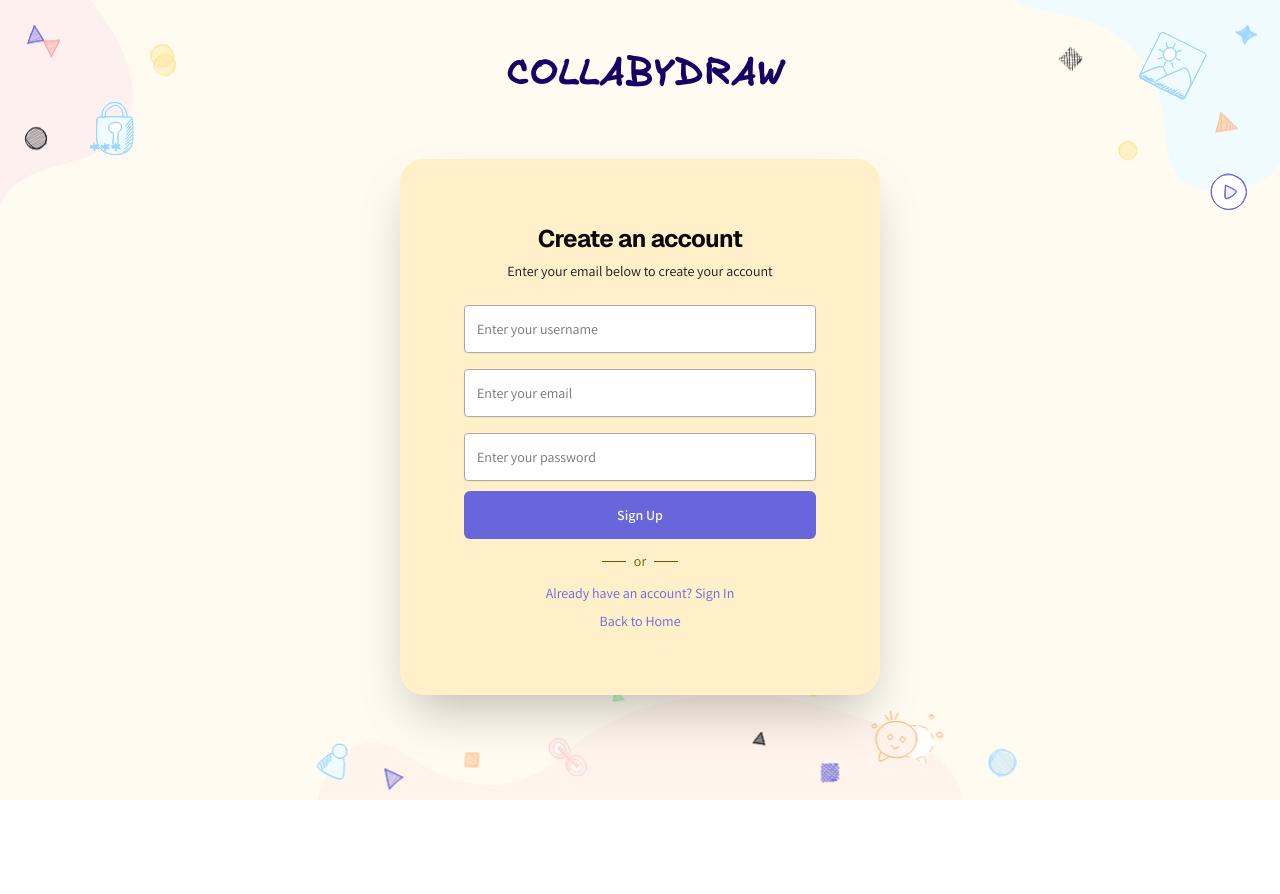
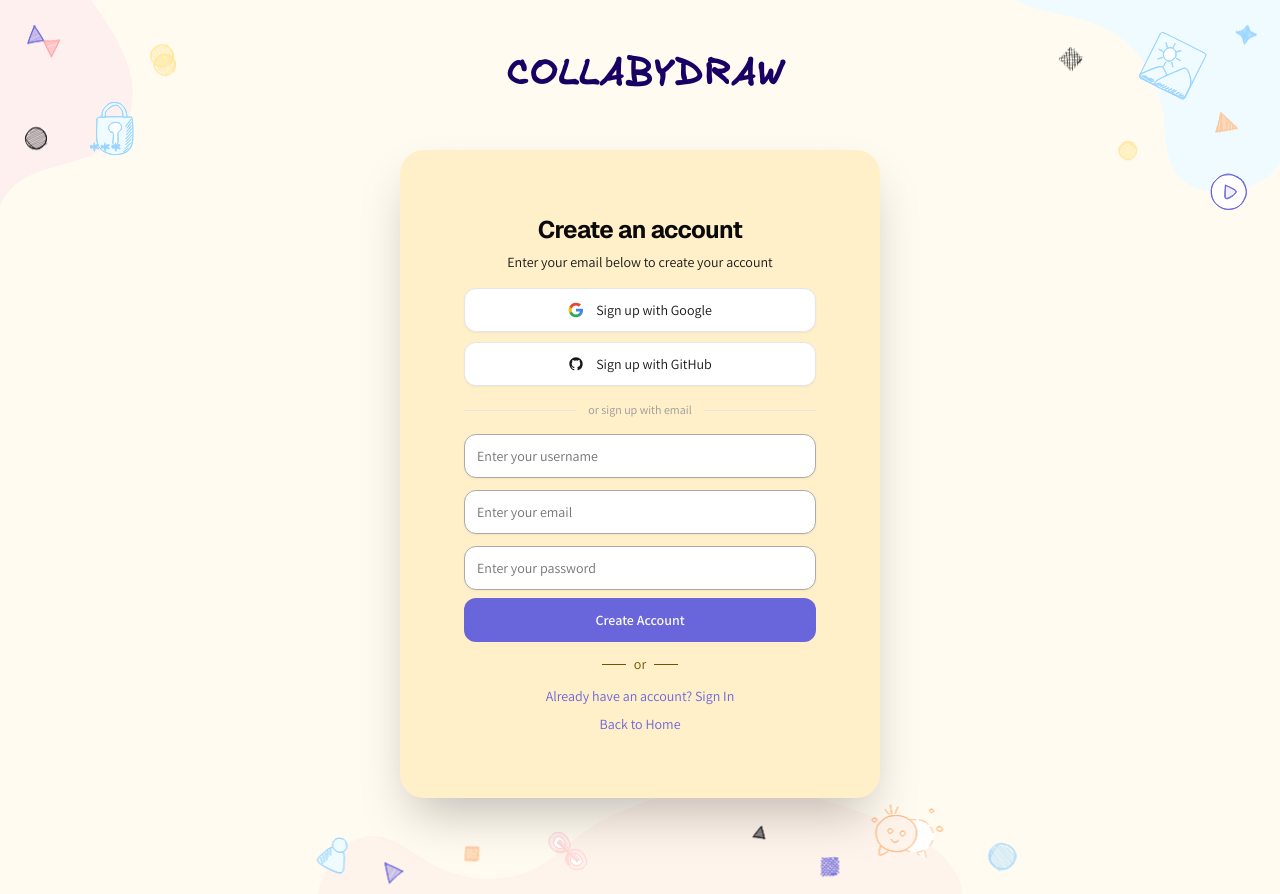
Before and after one commit to YashGarg81/collabydraw, a Next.js app in the folder apps/collabydraw/: page /auth/signup in a window 1280 px wide. Before the commit the page ends 800 px from the top, so only its background shows below. Built offline with nearby package versions, Linux system fonts and the light colour scheme.

Commit message:
feat: Phase 1 completion - Google/GitHub OAuth, PostgreSQL support, social login UI, .env.example

```diff
--- a/apps/collabydraw/components/auth/signin-form.tsx
+++ b/apps/collabydraw/components/auth/signin-form.tsx
@@ -5,34 +5,75 @@ import { useForm } from "react-hook-form";
 import * as z from "zod";
 import { signIn } from "next-auth/react";
 import { useSearchParams, useRouter } from "next/navigation";
-import { useTransition } from "react";
+import { useTransition, useState } from "react";
 import { Button } from "@/components/ui/button";
 import {
-    Form,
-    FormControl,
-    FormField,
-    FormItem,
-    FormLabel,
-    FormMessage,
+    Form, FormControl, FormField, FormItem, FormLabel, FormMessage,
 } from "@/components/ui/form";
 import { Input } from "@/components/ui/input";
 import { toast } from "sonner";
 import { SigninSchema } from "@repo/common/types";
+import { Loader2 } from "lucide-react";
 
 type SignInFormValues = z.infer<typeof SigninSchema>;
+
+// ── Social buttons ────────────────────────────────────────────────────────────
+
+function GoogleIcon() {
+    return (
+        <svg className="w-4 h-4" viewBox="0 0 24 24">
+            <path fill="#4285F4" d="M22.56 12.25c0-.78-.07-1.53-.2-2.25H12v4.26h5.92c-.26 1.37-1.04 2.53-2.21 3.31v2.77h3.57c2.08-1.92 3.28-4.74 3.28-8.09z" />
+            <path fill="#34A853" d="M12 23c2.97 0 5.46-.98 7.28-2.66l-3.57-2.77c-.98.66-2.23 1.06-3.71 1.06-2.86 0-5.29-1.93-6.16-4.53H2.18v2.84C3.99 20.53 7.7 23 12 23z" />
+            <path fill="#FBBC05" d="M5.84 14.09c-.22-.66-.35-1.36-.35-2.09s.13-1.43.35-2.09V7.07H2.18C1.43 8.55 1 10.22 1 12s.43 3.45 1.18 4.93l2.85-2.22.81-.62z" />
+            <path fill="#EA4335" d="M12 5.38c1.62 0 3.06.56 4.21 1.64l3.15-3.15C17.45 2.09 14.97 1 12 1 7.7 1 3.99 3.47 2.18 7.07l3.66 2.84c.87-2.6 3.3-4.53 6.16-4.53z" />
+        </svg>
+    );
+}
+
+function GitHubIcon() {
+    return (
+        <svg className="w-4 h-4" viewBox="0 0 24 24" fill="currentColor">
+            <path d="M12 2C6.477 2 2 6.484 2 12.017c0 4.425 2.865 8.18 6.839 9.504.5.092.682-.217.682-.483 0-.237-.008-.868-.013-1.703-2.782.605-3.369-1.343-3.369-1.343-.454-1.158-1.11-1.466-1.11-1.466-.908-.62.069-.608.069-.608 1.003.07 1.531 1.032 1.531 1.032.892 1.53 2.341 1.088 2.91.832.092-.647.35-1.088.636-1.338-2.22-.253-4.555-1.113-4.555-4.951 0-1.093.39-1.988 1.029-2.688-.103-.253-.446-1.272.098-2.65 0 0 .84-.27 2.75 1.026A9.564 9.564 0 0112 6.844c.85.004 1.705.115 2.504.337 1.909-1.296 2.747-1.027 2.747-1.027.546 1.379.202 2.398.1 2.651.64.7 1.028 1.595 1.028 2.688 0 3.848-2.339 4.695-4.566 4.943.359.309.678.92.678 1.855 0 1.338-.012 2.419-.012 2.747 0 .268.18.58.688.482A10.019 10.019 0 0022 12.017C22 6.484 17.522 2 12 2z" />
+        </svg>
+    );
+}
+
+interface SocialButtonProps {
+    provider: "google" | "github";
+    callbackUrl: string;
+    label: string;
+    icon: React.ReactNode;
+}
+
+function SocialButton({ provider, callbackUrl, label, icon }: SocialButtonProps) {
+    const [loading, setLoading] = useState(false);
+    return (
+        <button
+            type="button"
+            disabled={loading}
+            onClick={async () => {
+                setLoading(true);
+                await signIn(provider, { callbackUrl });
+            }}
+            className="w-full flex items-center justify-center gap-3 h-11 px-4 rounded-xl border border-[#e5e5e5] bg-white hover:bg-gray-50 text-[#171717] text-sm font-medium transition-all disabled:opacity-60 shadow-sm"
+        >
+            {loading ? <Loader2 className="w-4 h-4 animate-spin" /> : icon}
+            {label}
+        </button>
+    );
+}
+
+// ── Main form ─────────────────────────────────────────────────────────────────
 
 export function SignInForm() {
     const router = useRouter();
     const searchParams = useSearchParams();
-    const callbackUrl = searchParams.get("callbackUrl") || "/";
+    const callbackUrl = searchParams.get("callbackUrl") || "/dashboard";
     const [isPending, startTransition] = useTransition();
 
     const form = useForm<SignInFormValues>({
         resolver: zodResolver(SigninSchema),
-        defaultValues: {
-            email: "",
-            password: "",
-        },
+        defaultValues: { email: "", password: "" },
     });
 
     async function onSubmit(values: SignInFormValues) {
@@ -43,74 +84,61 @@ export function SignInForm() {
                     password: values.password,
                     redirect: false,
                 });
-
-                if (result?.error) {
-                    toast.error(result.error);
-                    return;
-                }
-
+                if (result?.error) { toast.error(result.error); return; }
                 toast.success("Signed in successfully");
                 router.push(callbackUrl);
                 router.refresh();
             } catch (error) {
                 toast.error("Something went wrong. Please try again.");
-                const errorMessage = error instanceof Error ? error.message : "Something went wrong. Please try again.";
-                console.error(errorMessage)
+                console.error(error);
             }
         });
     }
 
     return (
-        <Form {...form}>
-            <form onSubmit={form.handleSubmit(onSubmit)} className="space-y-4">
-                <FormField
-                    control={form.control}
-                    name="email"
-                    render={({ field }) => (
+        <div className="space-y-4">
+            {/* Social OAuth buttons */}
+            <div className="space-y-2.5">
+                <SocialButton provider="google" callbackUrl={callbackUrl} label="Continue with Google" icon={<GoogleIcon />} />
+                <SocialButton provider="github" callbackUrl={callbackUrl} label="Continue with GitHub" icon={<GitHubIcon />} />
+            </div>
+
+            {/* Divider */}
+            <div className="relative flex items-center gap-3">
+                <div className="flex-1 h-px bg-[#e5e5e5]" />
+                <span className="text-xs text-[#999] shrink-0">or continue with email</span>
+                <div className="flex-1 h-px bg-[#e5e5e5]" />
+            </div>
+
+            {/* Credentials form */}
+            <Form {...form}>
+                <form onSubmit={form.handleSubmit(onSubmit)} className="space-y-3">
+                    <FormField control={form.control} name="email" render={({ field }) => (
                         <FormItem>
                             <FormLabel className="sr-only">Email</FormLabel>
                             <FormControl>
-                                <Input
-                                    {...field}
-                                    disabled={isPending}
-                                    placeholder="Enter your email"
-                                    className="h-12 bg-form-input hover:bg-form-input-hover p-3 border rounded border-color-border-input text-form-color-text !ring-0 !outline-0 focus:border-color-outline-focus focus:border-[2px]"
-                                />
+                                <Input {...field} disabled={isPending} placeholder="Enter your email"
+                                    className="h-11 bg-form-input hover:bg-form-input-hover p-3 border rounded-xl border-color-border-input text-form-color-text !ring-0 !outline-0 focus:border-color-outline-focus focus:border-[2px]" />
                             </FormControl>
                             <FormMessage />
                         </FormItem>
-                    )}
-                />
-
-                <FormField
-                    control={form.control}
-                    name="password"
-                    render={({ field }) => (
+                    )} />
+                    <FormField control={form.control} name="password" render={({ field }) => (
                         <FormItem>
                             <FormLabel className="sr-only">Password</FormLabel>
                             <FormControl>
-                                <Input
-                                    {...field}
-                                    type="password"
-                                    disabled={isPending}
-                                    placeholder="Enter your password"
-                                    className="space-y-[10px] h-12 bg-form-input hover:bg-form-input-hover p-3 border rounded border-color-border-input text-form-color-text !ring-0 !outline-0 focus:border-color-outline-focus focus:border-[2px]"
-                                />
+                                <Input {...field} type="password" disabled={isPending} placeholder="Enter your password"
+                                    className="h-11 bg-form-input hover:bg-form-input-hover p-3 border rounded-xl border-color-border-input text-form-color-text !ring-0 !outline-0 focus:border-color-outline-focus focus:border-[2px]" />
                             </FormControl>
                             <FormMessage />
                         </FormItem>
-                    )}
-                />
-
-                <Button
-                    type="submit"
-                    className="!mt-[10px] w-full h-12 rounded-md text-sm font-semibold shadow-none bg-color-primary hover:bg-brand-hover active:bg-brand-active active:scale-[.98]"
-                    disabled={isPending}
-                    size={"lg"}
-                >
-                    {isPending ? "Signing in..." : "Sign In"}
-                </Button>
-            </form>
-        </Form>
+                    )} />
+                    <Button type="submit" disabled={isPending} size="lg"
+                        className="!mt-2 w-full h-11 rounded-xl text-sm font-semibold shadow-none bg-color-primary hover:bg-brand-hover active:bg-brand-active active:scale-[.98]">
+                        {isPending ? <><Loader2 className="w-4 h-4 animate-spin mr-2" />Signing in…</> : "Sign In"}
+                    </Button>
+                </form>
+            </Form>
+        </div>
     );
 }
--- a/apps/collabydraw/components/auth/signup-form.tsx
+++ b/apps/collabydraw/components/auth/signup-form.tsx
@@ -10,10 +10,45 @@ import { z } from 'zod';
 import { Form, FormControl, FormField, FormItem, FormLabel, FormMessage } from "../ui/form";
 import { Button } from "../ui/button";
 import { Input } from "../ui/input";
-import { useTransition } from "react";
+import { useTransition, useState } from "react";
 import { signIn } from "next-auth/react";
+import { Loader2 } from "lucide-react";
 
 type SignUpFormValues = z.infer<typeof SignupSchema>;
+
+function GoogleIcon() {
+    return (
+        <svg className="w-4 h-4" viewBox="0 0 24 24">
+            <path fill="#4285F4" d="M22.56 12.25c0-.78-.07-1.53-.2-2.25H12v4.26h5.92c-.26 1.37-1.04 2.53-2.21 3.31v2.77h3.57c2.08-1.92 3.28-4.74 3.28-8.09z" />
+            <path fill="#34A853" d="M12 23c2.97 0 5.46-.98 7.28-2.66l-3.57-2.77c-.98.66-2.23 1.06-3.71 1.06-2.86 0-5.29-1.93-6.16-4.53H2.18v2.84C3.99 20.53 7.7 23 12 23z" />
+            <path fill="#FBBC05" d="M5.84 14.09c-.22-.66-.35-1.36-.35-2.09s.13-1.43.35-2.09V7.07H2.18C1.43 8.55 1 10.22 1 12s.43 3.45 1.18 4.93l2.85-2.22.81-.62z" />
+            <path fill="#EA4335" d="M12 5.38c1.62 0 3.06.56 4.21 1.64l3.15-3.15C17.45 2.09 14.97 1 12 1 7.7 1 3.99 3.47 2.18 7.07l3.66 2.84c.87-2.6 3.3-4.53 6.16-4.53z" />
+        </svg>
+    );
+}
+
+function GitHubIcon() {
+    return (
+        <svg className="w-4 h-4" viewBox="0 0 24 24" fill="currentColor">
+            <path d="M12 2C6.477 2 2 6.484 2 12.017c0 4.425 2.865 8.18 6.839 9.504.5.092.682-.217.682-.483 0-.237-.008-.868-.013-1.703-2.782.605-3.369-1.343-3.369-1.343-.454-1.158-1.11-1.466-1.11-1.466-.908-.62.069-.608.069-.608 1.003.07 1.531 1.032 1.531 1.032.892 1.53 2.341 1.088 2.91.832.092-.647.35-1.088.636-1.338-2.22-.253-4.555-1.113-4.555-4.951 0-1.093.39-1.988 1.029-2.688-.103-.253-.446-1.272.098-2.65 0 0 .84-.27 2.75 1.026A9.564 9.564 0 0112 6.844c.85.004 1.705.115 2.504.337 1.909-1.296 2.747-1.027 2.747-1.027.546 1.379.202 2.398.1 2.651.64.7 1.028 1.595 1.028 2.688 0 3.848-2.339 4.695-4.566 4.943.359.309.678.92.678 1.855 0 1.338-.012 2.419-.012 2.747 0 .268.18.58.688.482A10.019 10.019 0 0022 12.017C22 6.484 17.522 2 12 2z" />
+        </svg>
+    );
+}
+
+function SocialButton({ provider, label, icon }: { provider: "google" | "github"; label: string; icon: React.ReactNode }) {
+    const [loading, setLoading] = useState(false);
+    return (
+        <button
+            type="button"
+            disabled={loading}
+            onClick={async () => { setLoading(true); await signIn(provider, { callbackUrl: "/dashboard" }); }}
+            className="w-full flex items-center justify-center gap-3 h-11 px-4 rounded-xl border border-[#e5e5e5] bg-white hover:bg-gray-50 text-[#171717] text-sm font-medium transition-all disabled:opacity-60 shadow-sm"
+        >
+            {loading ? <Loader2 className="w-4 h-4 animate-spin" /> : icon}
+            {label}
+        </button>
+    );
+}
 
 export function SignUpForm() {
     const router = useRouter();
@@ -21,100 +56,81 @@ export function SignUpForm() {
 
     const form = useForm<SignUpFormValues>({
         resolver: zodResolver(SignupSchema),
-        defaultValues: {
-            name: "",
-            email: "",
-            password: "",
-        },
-    })
+        defaultValues: { name: "", email: "", password: "" },
+    });
 
     async function onSubmit(values: SignUpFormValues) {
         startTransition(async () => {
             try {
-                const signUpResult = await signUp(values)
-
-                if (signUpResult.error) {
-                    toast.error(signUpResult.error);
-                    return
-                }
-
+                const signUpResult = await signUp(values);
+                if (signUpResult.error) { toast.error(signUpResult.error); return; }
                 const signInResult = await signIn("credentials", {
-                    email: values.email,
-                    password: values.password,
-                    redirect: false,
+                    email: values.email, password: values.password, redirect: false,
                 });
-
-                if (signInResult?.error) {
-                    toast.error(signInResult.error);
-                    return;
-                }
-                toast.success("Account created successfully")
-                router.push("/");
+                if (signInResult?.error) { toast.error(signInResult.error); return; }
+                toast.success("Account created successfully");
+                router.push("/dashboard");
             } catch (error) {
                 toast.error("Something went wrong. Please try again.");
-                const errorMessage = error instanceof Error ? error.message : "Something went wrong. Please try again.";
-                console.error(errorMessage)
+                console.error(error);
             }
-        })
-    };
+        });
+    }
 
     return (
-        <Form {...form}>
-            <form onSubmit={form.handleSubmit(onSubmit)} className="space-y-4">
-                <FormField
-                    control={form.control}
-                    name="name"
-                    render={({ field }) => (
+        <div className="space-y-4">
+            {/* Social OAuth buttons */}
+            <div className="space-y-2.5">
+                <SocialButton provider="google" label="Sign up with Google" icon={<GoogleIcon />} />
+                <SocialButton provider="github" label="Sign up with GitHub" icon={<GitHubIcon />} />
+            </div>
+
+            {/* Divider */}
+            <div className="relative flex items-center gap-3">
+                <div className="flex-1 h-px bg-[#e5e5e5]" />
+                <span className="text-xs text-[#999] shrink-0">or sign up with email</span>
+                <div className="flex-1 h-px bg-[#e5e5e5]" />
+            </div>
+
+            {/* Credentials form */}
+            <Form {...form}>
+                <form onSubmit={form.handleSubmit(onSubmit)} className="space-y-3">
+                    <FormField control={form.control} name="name" render={({ field }) => (
                         <FormItem>
                             <FormLabel className="sr-only">Username</FormLabel>
                             <FormControl>
-                                <Input {...field}
-                                    disabled={isPending}
-                                    placeholder="Enter your username"
-                                    className="h-12 bg-form-input hover:bg-form-input-hover p-3 border rounded border-color-border-input text-form-color-text !ring-0 !outline-0 focus:border-color-outline-focus focus:border-[2px]" />
+                                <Input {...field} disabled={isPending} placeholder="Enter your username"
+                                    className="h-11 bg-form-input hover:bg-form-input-hover p-3 border rounded-xl border-color-border-input text-form-color-text !ring-0 !outline-0 focus:border-color-outline-focus focus:border-[2px]" />
                             </FormControl>
                             <FormMessage />
                         </FormItem>
-                    )}
-                />
-                <FormField
-                    control={form.control}
-                    name="email"
-                    render={({ field }) => (
+                    )} />
+                    <FormField control={form.control} name="email" render={({ field }) => (
                         <FormItem>
                             <FormLabel className="sr-only">Email</FormLabel>
                             <FormControl>
-                                <Input {...field}
-                                    disabled={isPending}
-                                    placeholder="Enter your email"
-                                    className="h-12 bg-form-input hover:bg-form-input-hover p-3 border rounded border-color-border-input text-form-color-text !ring-0 !outline-0 focus:border-color-outline-focus focus:border-[2px]" />
+                                <Input {...field} disabled={isPending} placeholder="Enter your email"
+                                    className="h-11 bg-form-input hover:bg-form-input-hover p-3 border rounded-xl border-color-border-input text-form-color-text !ring-0 !outline-0 focus:border-color-outline-focus focus:border-[2px]" />
                             </FormControl>
                             <FormMessage />
                         </FormItem>
-                    )}
-                />
-                <FormField
-                    control={form.control}
-                    name="password"
-                    render={({ field }) => (
+                    )} />
+                    <FormField control={form.control} name="password" render={({ field }) => (
                         <FormItem>
                             <FormLabel className="sr-only">Password</FormLabel>
                             <FormControl>
-                                <Input type="password" {...field}
-                                    disabled={isPending}
-                                    placeholder="Enter your password"
-                                    className="h-12 bg-form-input hover:bg-form-input-hover p-3 border rounded border-color-border-input text-form-color-text !ring-0 !outline-0 focus:border-color-outline-focus focus:border-[2px]" />
+                                <Input type="password" {...field} disabled={isPending} placeholder="Enter your password"
+                                    className="h-11 bg-form-input hover:bg-form-input-hover p-3 border rounded-xl border-color-border-input text-form-color-text !ring-0 !outline-0 focus:border-color-outline-focus focus:border-[2px]" />
                             </FormControl>
                             <FormMessage />
                         </FormItem>
-                    )}
-                />
-                <Button disabled={isPending}
-                type="submit"
-                className="!mt-[10px] w-full h-12 rounded-md text-sm font-semibold shadow-none bg-color-primary hover:bg-brand-hover active:bg-brand-active active:scale-[.98]">
-                    Sign Up
-                </Button>
-            </form>
-        </Form>
-    )
+                    )} />
+                    <Button disabled={isPending} type="submit"
+                        className="!mt-2 w-full h-11 rounded-xl text-sm font-semibold shadow-none bg-color-primary hover:bg-brand-hover active:bg-brand-active active:scale-[.98]">
+                        {isPending ? <><Loader2 className="w-4 h-4 animate-spin mr-2" />Creating account…</> : "Create Account"}
+                    </Button>
+                </form>
+            </Form>
+        </div>
+    );
 }
```
Also changed, not shown: apps/collabydraw/utils/auth.ts (+42 -12 lines), 2 other files (tests, documents, lock files or other folders).
